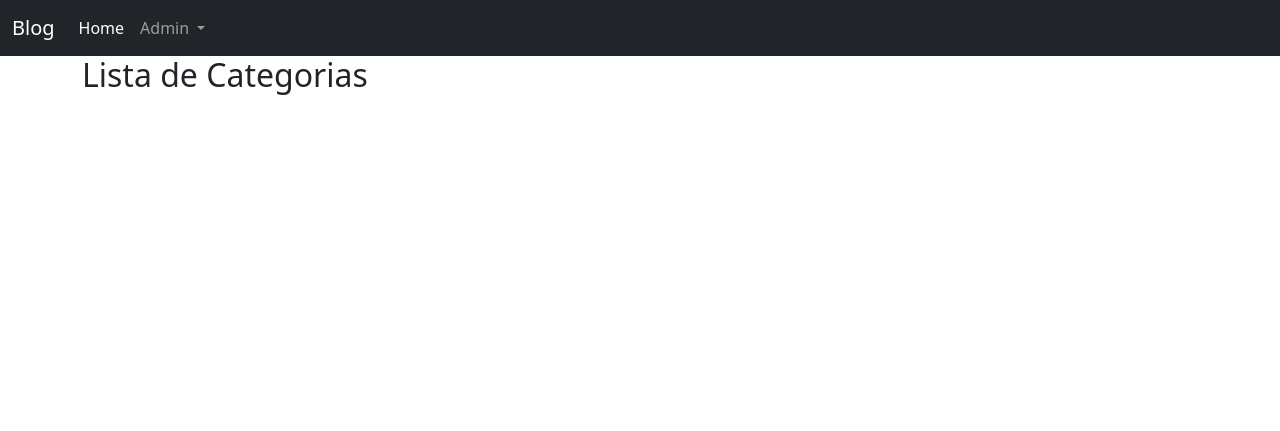
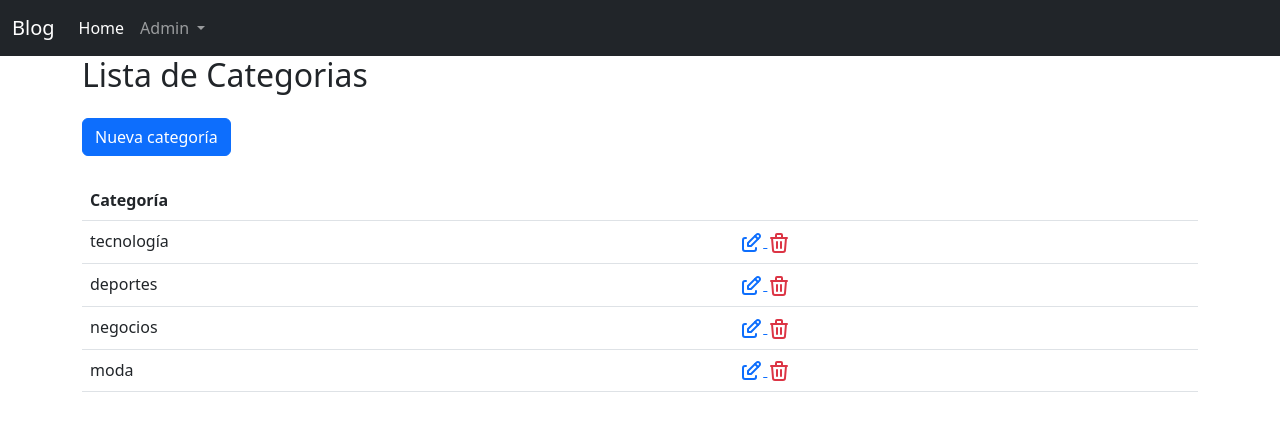
Before and after one commit to jorgeald77/coderhouse-proyecto-blog, a Django app: template blog/templates/categories/list.html in a window 1280 px wide. Shown: the top 431 px of the page. Run offline with Django 4.2, Linux system fonts and the light colour scheme; the template is opened without the code that fills it: values that come from a table or form of the project are taken from there, others are empty; data comes from the database, SQL or seed files in the repository; some libraries are stand-ins or nearby versions.

Commit message:
Se creo la funcionalidad para listar las categorías

```diff
--- a/blog/templates/categories/list.html
+++ b/blog/templates/categories/list.html
@@ -2,4 +2,51 @@
 
 {% block main %}
 <h2>Lista de Categorias</h2>
+
+<section class="mt-4">
+    <a class="btn btn-primary" href="{% url 'category.create' %}">Nueva categoría</a>
+
+    <table class="table mt-4">
+        <thead>
+        <tr>
+            <th>Categoría</th>
+            <th></th>
+        </tr>
+        </thead>
+        <tbody>
+        {% for category in categories %}
+        <tr>
+            <td>{{ category.name }}</td>
+            <td>
+                <a href="#" class="text-primary" role="button" disabled>
+                    <svg xmlns="http://www.w3.org/2000/svg" class="icon icon-tabler icon-tabler-edit" width="24"
+                         height="24" viewBox="0 0 24 24" stroke-width="2" stroke="currentColor" fill="none"
+                         stroke-linecap="round" stroke-linejoin="round">
+                        <desc>Download more icon variants from https://tabler-icons.io/i/edit</desc>
+                        <path stroke="none" d="M0 0h24v24H0z" fill="none"></path>
+                        <path d="M7 7h-1a2 2 0 0 0 -2 2v9a2 2 0 0 0 2 2h9a2 2 0 0 0 2 -2v-1"></path>
+                        <path d="M20.385 6.585a2.1 2.1 0 0 0 -2.97 -2.97l-8.415 8.385v3h3l8.385 -8.415z"></path>
+                        <path d="M16 5l3 3"></path>
+                    </svg>
+                </a>
+
+                <a href="#" class="text-danger" role="button">
+                    <svg xmlns="http://www.w3.org/2000/svg" class="icon icon-tabler icon-tabler-trash" width="24"
+                         height="24" viewBox="0 0 24 24" stroke-width="2" stroke="currentColor" fill="none"
+                         stroke-linecap="round" stroke-linejoin="round">
+                        <desc>Download more icon variants from https://tabler-icons.io/i/trash</desc>
+                        <path stroke="none" d="M0 0h24v24H0z" fill="none"></path>
+                        <line x1="4" y1="7" x2="20" y2="7"></line>
+                        <line x1="10" y1="11" x2="10" y2="17"></line>
+                        <line x1="14" y1="11" x2="14" y2="17"></line>
+                        <path d="M5 7l1 12a2 2 0 0 0 2 2h8a2 2 0 0 0 2 -2l1 -12"></path>
+                        <path d="M9 7v-3a1 1 0 0 1 1 -1h4a1 1 0 0 1 1 1v3"></path>
+                    </svg>
+                </a>
+            </td>
+        </tr>
+        {% endfor %}
+        </tbody>
+    </table>
+</section>
 {% endblock %}
--- a/blog/templates/templates/nav.html
+++ b/blog/templates/templates/nav.html
@@ -19,7 +19,7 @@
                         Admin
                     </a>
                     <ul class="dropdown-menu" aria-labelledby="navbarDropdownMenuLink">
-                        <li><a class="dropdown-item" href="#">Categorías</a></li>
+                        <li><a class="dropdown-item" href="{% url 'category.list' %}">Categorías</a></li>
                         <li><a class="dropdown-item" href="{% url 'post.list' %}">Publicaciones</a></li>
                         <li><a class="dropdown-item" href="#">Usuarios</a></li>
                     </ul>
```
Also changed, not shown: blog/views.py (+4 -3 lines).
